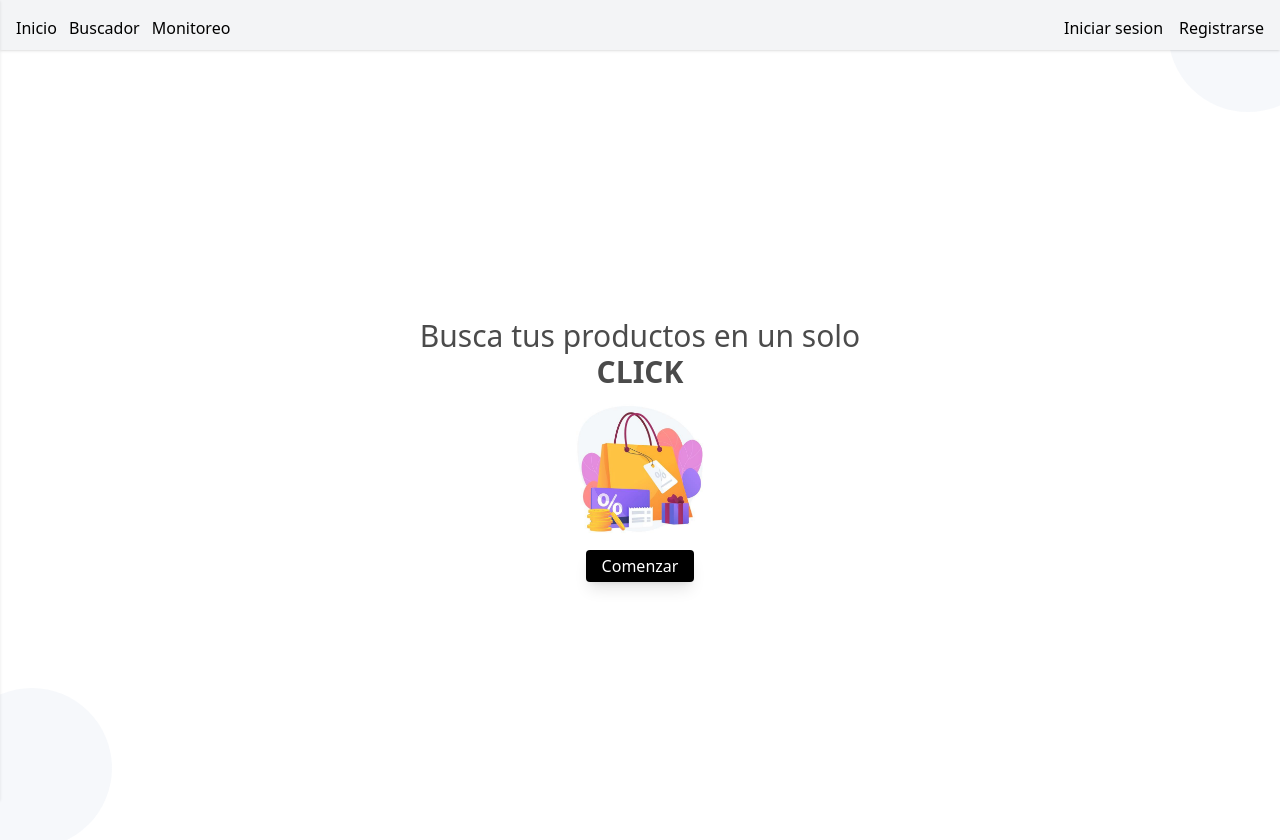
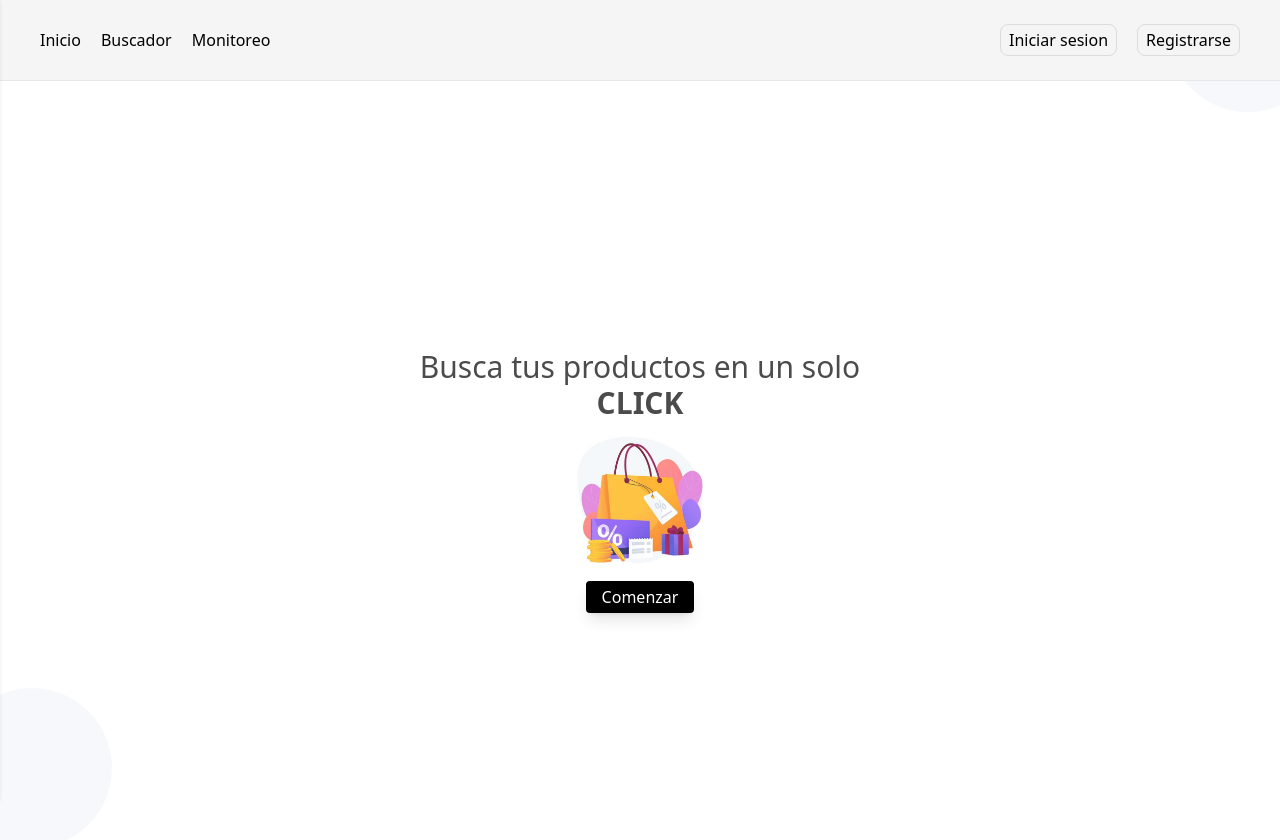
Before and after one commit to JesugG17/price-prowler-web, a React (Vite) app: page / in a window 1280 px wide. Shown: the top 840 px of the page. Built offline with nearby package versions, Linux system fonts and the light colour scheme.

Commit message:
cambio del header de tailwind a scss

```diff
--- a/package.json
+++ b/package.json
@@ -30,6 +30,7 @@
     "path": "^0.12.7",
     "postcss": "^8.4.27",
     "prettier": "3.0.1",
+    "sass": "^1.71.1",
     "tailwindcss": "^3.3.3",
     "typescript": "^5.0.2",
     "vite": "^4.4.5"
--- a/src/common/routes/AppRouter.tsx
+++ b/src/common/routes/AppRouter.tsx
@@ -1,8 +1,8 @@
 import { Routes, Route, Navigate } from 'react-router';
-import { HomePage } from '../../modules/price-prowler/pages/HomePage';
+import { HomePage } from '../../modules/price-prowler/pages/HomePage/HomePage';
 import { TrackingPage } from '../../modules/price-prowler/pages/TrackingPage';
 import { SearchPage } from '@/modules/price-prowler/pages/SearchPage';
-import { Header } from '../../modules/ui/components/Header';
+import { Header } from '../../modules/ui/components/Header/Header';
 
 export const AppRouter = () => {
   return (
--- /dev/null
+++ b/src/modules/ui/components/Header/Header.scss
@@ -0,0 +1,65 @@
+$padding: 1.5rem;
+$padding-lateral: 2.5rem;
+$nav-gap: 1.25rem;
+$light-blue: #6173FF;
+
+
+header{
+    font: {
+        size: 1rem;
+        weight: 500;
+    };
+    background-color: whitesmoke;
+    border-bottom: 1px solid darken($color: whitesmoke, $amount: 5);
+    padding: $padding $padding-lateral;
+    width: 100vw;
+}
+
+nav{
+    display: flex;
+    justify-content: space-between;
+    height: 2rem;
+    div{
+        display: flex;
+        gap: $nav-gap;
+    }
+
+}
+
+ul{
+    display: flex;
+    align-items: center;
+    gap: $nav-gap;
+
+    li{
+        border-bottom: 2px transparent;
+        transition: border-bottom-color 0.3s ease-out;
+
+        &:hover{
+            color: $light-blue;
+            border-bottom: 2px solid $light-blue;
+        }
+    }
+}
+
+.container-nav-button{
+    button{
+        align-items: center;
+        display: flex;
+        border: 1px solid gainsboro {
+            radius: 0.5rem;
+        };
+        padding: 0.5rem;
+
+        transition: background-color 0.3s ease-out;
+        transition: border-color 0.3s ease-out;
+        &:hover{
+            color: lighten($color: $light-blue, $amount: 3);
+            background-color: lighten($color: whitesmoke, $amount: 10);
+            border: 1px solid darken($color: whitesmoke, $amount: 30);
+            box-shadow: 0px 0.25rem 0.25rem lighten(whitesmoke, 20);
+        }
+    }
+
+
+}
--- a/src/modules/ui/components/Header.tsx
+++ b/src/modules/ui/components/Header/Header.tsx
@@ -1,5 +1,7 @@
 import { useState } from 'react';
-import { Sidebar } from './Sidebar';
+import { Sidebar } from '../Sidebar';
+import './Header.scss'
+
 export const Header = () => {
   const [openMobileMenu, setOpenMobileMenu] = useState(false);
 
@@ -8,15 +10,15 @@ export const Header = () => {
   };
 
   return (
-    <header className='w-full bg-gray-100 shadow h-[50px]'>
-      <nav className='p-4 flex justify-between'>
-        <ul className='hidden gap-3 md:flex'>
+    <header className=''>
+      <nav className=''>
+        <ul className=''>
           <li>Inicio</li>
           <li>Buscador</li>
           <li>Monitoreo</li>
         </ul>
         <img onClick={toggleMobileMenu} className='md:hidden' src='/img/menu-icon.png' alt='' />
-        <div className='hidden md:flex md:gap-4'>
+        <div className='container-nav-button'>
           <button>Iniciar sesion</button>
           <button>Registrarse</button>
         </div>
```
Also changed, not shown: src/modules/price-prowler/pages/HomePage/HomePage.scss (added), src/modules/price-prowler/pages/HomePage/HomePage.tsx (renamed from src/modules/price-prowler/pages/HomePage.tsx), 2 other files (tests, documents, lock files or other folders).
